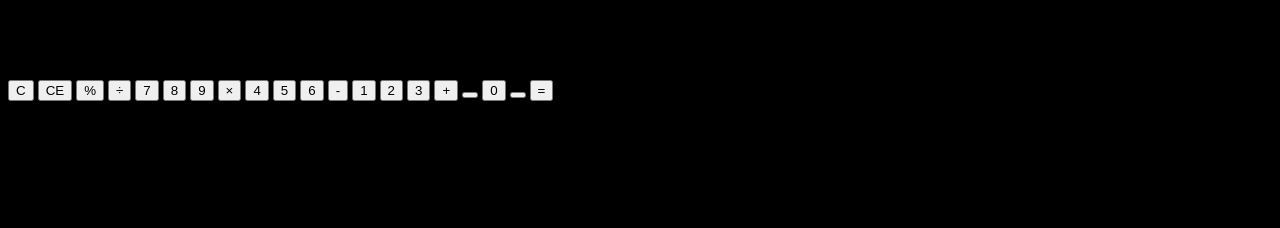
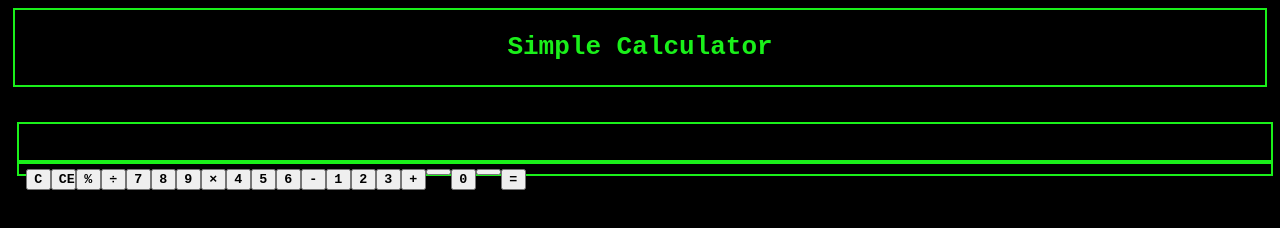
Before and after one commit to Bonniesegoe/html--calculator, a plain HTML site: page index.html in a window 1280 px wide. Drawn offline with Linux system fonts and the light colour scheme.

Commit message:
color added

```diff
--- a/style.css
+++ b/style.css
@@ -1,3 +1,108 @@
 body {
     background-color: black;
 }
+
+.parent {
+    display: flex;
+    justify-content: space-evenly;
+}
+
+.header {
+    margin: 5px;
+    border-style: solid;
+    border-width: 2px;
+    padding: 5px;
+    font-family: monospace;
+    color: rgb(26, 240, 26);
+    text-align: center;
+}
+
+.container {
+    width: 100%;
+    height: 100%;
+    margin: 20px auto auto auto;
+    padding: 5px;
+    margin-bottom: 20px;
+}
+.calculator {
+    width: 37%;
+    height: 520px;
+    margin: auto;
+    border-style: solid;
+    border-width: 2px;
+    padding: 5px;
+    color: rgb(26, 240, 26);
+}
+
+.result {
+    width: 97%;
+    height: 25%;
+    margin: 4px auto auto auto;
+    border-style: solid;
+    border-width: 2px;
+    padding: 5px;
+    margin-top: 0.8%;
+    padding-left: 1%;
+    padding-right: 1%;
+    color: rgb(26, 240, 26);
+}
+
+.history {
+    margin-top: 4px;
+    height: 40%;
+    width: 100%;
+    text-align: right;
+    font-size: large;
+    font-family: monospace;
+}
+
+.output {
+    height: 60%;
+    width: 100%;
+    font-size: xx-large;
+    text-align: right;
+    font-family: monospace;
+}
+
+.keyboard {
+    width: 98%;
+    height: 68%;
+    margin-top: auto;
+    margin-left: auto;
+    margin-right: auto;
+    margin-bottom: auto;
+    border-style: solid;
+    border-width: 2px;
+    padding-top: 5px;
+    padding-right: 0.5%;
+    padding-left: 0.5%;
+    padding-bottom: 5px;
+    color: rgb(26, 240, 26);
+    font-family: monospace;
+}
+
+.operators,
+.numbers,
+.empty {
+    width: 25px;
+    height: 20%;
+    float: left;
+    font-family: monospace;
+    border-width: 0.5%;
+    font-weight: bold;
+}
+
+.operators,
+.number {
+    cursor: pointer;
+}
+
+.operators:active,
+.numbers:active {
+    font-size: medium;
+}
+
+.operators:hover {
+    color:rgb(26, 240, 26);
+    font-size: medium;
+}
```
